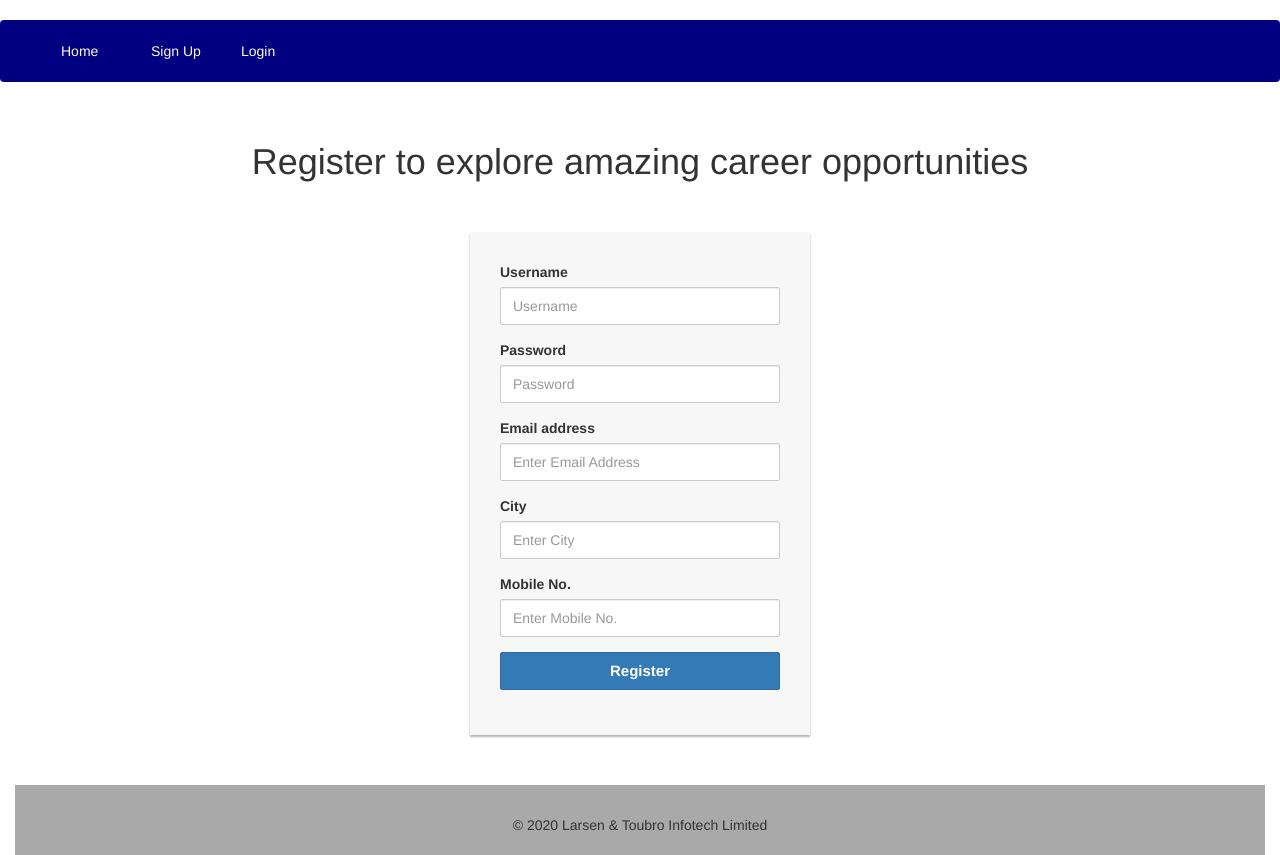
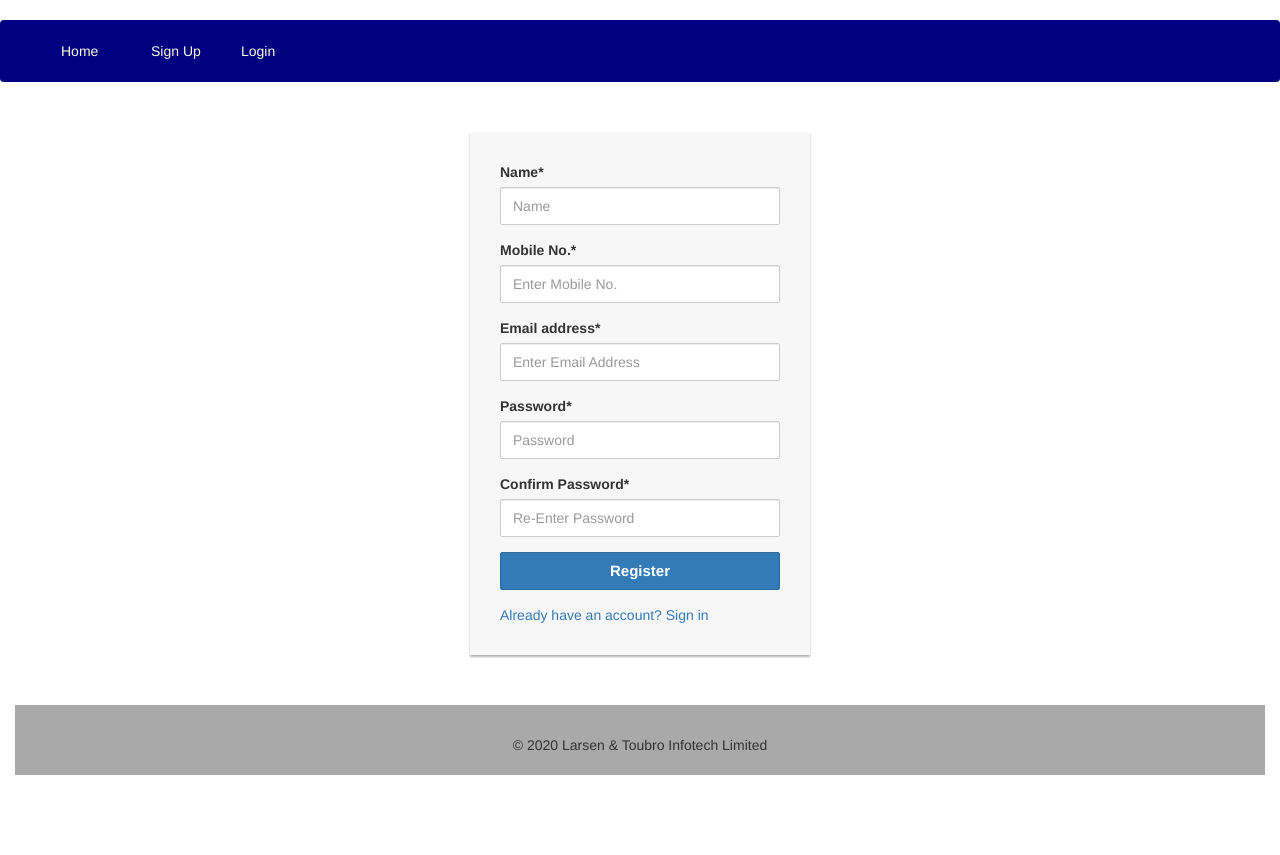
Before and after one commit to Alishapunw/OnlineShoppingSystem, an Angular app: page /Registration in a window 1280 px wide. After the commit the page ends 800 px from the top, so only its background shows below. Built offline with nearby package versions, Linux system fonts and the light colour scheme.

Commit message:
registration done

```diff
--- a/src/app/login/login.component.html
+++ b/src/app/login/login.component.html
@@ -71,9 +71,11 @@
                               <button type="submit" class="btn btn-primary btn-block" [disabled]="!rform.valid">Log in</button>
                           </div>
                           <div class="clearfix">
-                              <label class="pull-left checkbox-inline"><input type="checkbox"> Remember me</label>
-                              <br>
+                              <label class="pull-left checkbox-inline"><input type="checkbox"> Remember me&nbsp;&nbsp;</label>
+
                               <a routerLink="../ForgotPassword">Forgot Password?</a>
+                              <hr>
+                              <a routerLink="../Registration">New User? Register</a>
                           </div>
                       </form>
 
--- a/src/app/registration/registration.component.html
+++ b/src/app/registration/registration.component.html
@@ -30,31 +30,41 @@
   </style>
   </head>
 
-      <br>
-
-
-              <h1 style="text-align: center;">Register to explore amazing career opportunities</h1>
+            <!--  <h1 style="text-align: center;">Register to explore amazing career opportunities</h1>-->
 
               <body>
                   <div class="login-form">
                       <form [formGroup]="ContactForm" (ngSubmit)="SubmitInfo()">
 
                           <div class="form-group">
-                              <label>Username</label>
-                              <input type="text" name="fname" id="fname" class="form-control" placeholder="Username" required="required" formControlName="firstName">
+                              <label>Name*</label>
+                              <input type="text" name="fname" id="fname" class="form-control" placeholder="Name" required="required" formControlName="firstName">
                               <div *ngIf="!fname?.valid && (fname?.dirty || fname?.touched)" class="error">
                                 <div *ngIf="fname!.errors!.required">
                                   First Name is required
                                 </div>
                           </div>
                       </div>
+
                       <div class="form-group">
-                              <label>Password</label>
-                              <input type="password" class="form-control" placeholder="Password" required="required">
+                        <label>Mobile No.*</label>
+                        <input type="text" class="form-control" placeholder="Enter Mobile No."
+                        name="mobileno" id="mobileno" required="required" formControlName="mobileno">
                     </div>
+                    <div *ngIf="!Mobileno?.valid && (Mobileno ?.dirty || Mobileno?.touched)" class="error">
+                        <div *ngIf="Mobileno!.errors!.required">
+                            Mobile Number is required
+                        </div>
+                        <div *ngIf="Mobileno!.errors!.minlength">
+                         Enter atleast 10 digits
+                        </div>
+                    </div>
+
+
                       <div class="form-group">
-                            <label>Email address</label>
-                            <input type="text" class="form-control" id="email" name="email" formControlName="email" placeholder="Enter Email Address" required="required">
+                        <label>Email address*</label>
+                        <input type="text" class="form-control" id="email" name="email" formControlName="email" placeholder="Enter Email Address"
+                        required="required">
                     </div>
                     <div *ngIf="!email?.valid && (email ?.dirty || email?.touched)" class="error">
                         <div *ngIf="email!.errors!.required">
@@ -66,17 +76,41 @@
                         </div>
 
                           <div class="form-group">
-                            <label>City</label>
-                            <input type="text" class="form-control" placeholder="Enter City" required="required">
+                              <label>Password*</label>
+                              <input type="password" class="form-control" id="pwd" name="pwd" placeholder="Password"
+                              formControlName="pwd" required="required">
                           </div>
+                          <div *ngIf="!pwd?.valid && (pwd ?.dirty || pwd?.touched)" class="error">
+                            <div *ngIf="pwd!.errors!.required">
+                                Password is required
+                            </div>
+                            <div *ngIf="pwd!.errors!.minlength">
+                             Enter atleast 8 digits
+                            </div>
+                        </div>
+
                         <div class="form-group">
-                            <label>Mobile No.</label>
-                            <input type="text" class="form-control" placeholder="Enter Mobile No." required="required">
+                            <label>Confirm Password*</label>
+                            <input type="text" class="form-control" id="cpwd" name="cpwd"
+                            placeholder="Re-Enter Password"  formControlName="cpwd" required="required">
                         </div>
+                        <div *ngIf="!pwd?.valid && (cpwd ?.dirty || cpwd?.touched)" class="error">
+                            <div *ngIf="cpwd!.errors!.required">
+                                Password is required
+                            </div>
+                            <div *ngIf="cpwd!.errors!.minlength">
+                             Enter atleast 8 digits
+                            </div>
+                        </div>
+
+
                           <div class="form-group">
                               <button type="submit" class="btn btn-primary btn-block">Register</button>
                           </div>
 
+                          <div class="clearfix">
+                            <a routerLink="../Login">Already have an account? Sign in </a>
+                        </div>
 
                         </form>
                   </div>
--- a/src/app/registration/registration.component.ts
+++ b/src/app/registration/registration.component.ts
@@ -11,8 +11,9 @@ export class RegistrationComponent implements OnInit {
   ContactForm:FormGroup=new FormGroup({
     firstName:new FormControl("",[Validators.required]),
     email:new FormControl("",[Validators.required,Validators.pattern("^[a-zA-Z0-9]+@[a-zA-Z0-9.-]+$")]),
-    city:new FormControl(),
-    Mobileno: new FormControl("",[Validators.required]),
+    pwd:new FormControl("",[Validators.required,Validators.minLength(8)]),
+    cpwd:new FormControl("",[Validators.required,Validators.minLength(8)]),
+    mobileno: new FormControl("",[Validators.required,Validators.minLength(10)]),
   })
 
 constructor() { }
@@ -29,9 +30,14 @@ get email()
   return this.ContactForm.get('email')
 }
 get Mobileno(){
-  return this.ContactForm.get('Mobileno')
+  return this.ContactForm.get('mobileno')
 }
-
+get pwd(){
+  return this.ContactForm.get('pwd')
+}
+get cpwd(){
+  return this.ContactForm.get('pwd')
+}
 
 SubmitInfo(){
 console.log(this.ContactForm.value);
```
Lines whose indentation alone changed are shown as unchanged.
